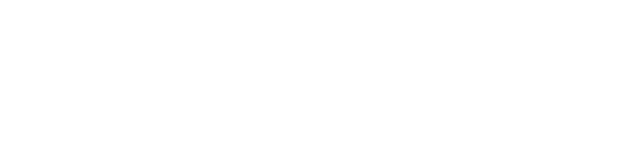
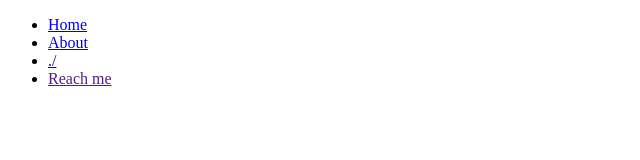
Before and after one commit to Kelsey2706/basicExample, a plain HTML site: page index.html in a window 1280 px wide. Shown: the whole page, without its empty margins (0-640 px from the left). Drawn offline with Linux system fonts and the light colour scheme.

Commit message:
Homepage

```diff
--- a/index.html
+++ b/index.html
@@ -6,6 +6,17 @@
     <title>basic Example</title>
 </head>
 <body>
+    <header>
+        <nav>
+            <ul>
+                <li><a href="./index.html">Home</a></li>
+                <li><a href="./html/about.html">About</a></li>
+                <li><a href="./html/review.html">./</a></li>
+                <li><a href="">Reach me</a></li>
+            </ul>
+        </nav>
+    </header>
+    <main>
     <script src="./script/code.js"></script>
 </body>
 </html>
```
